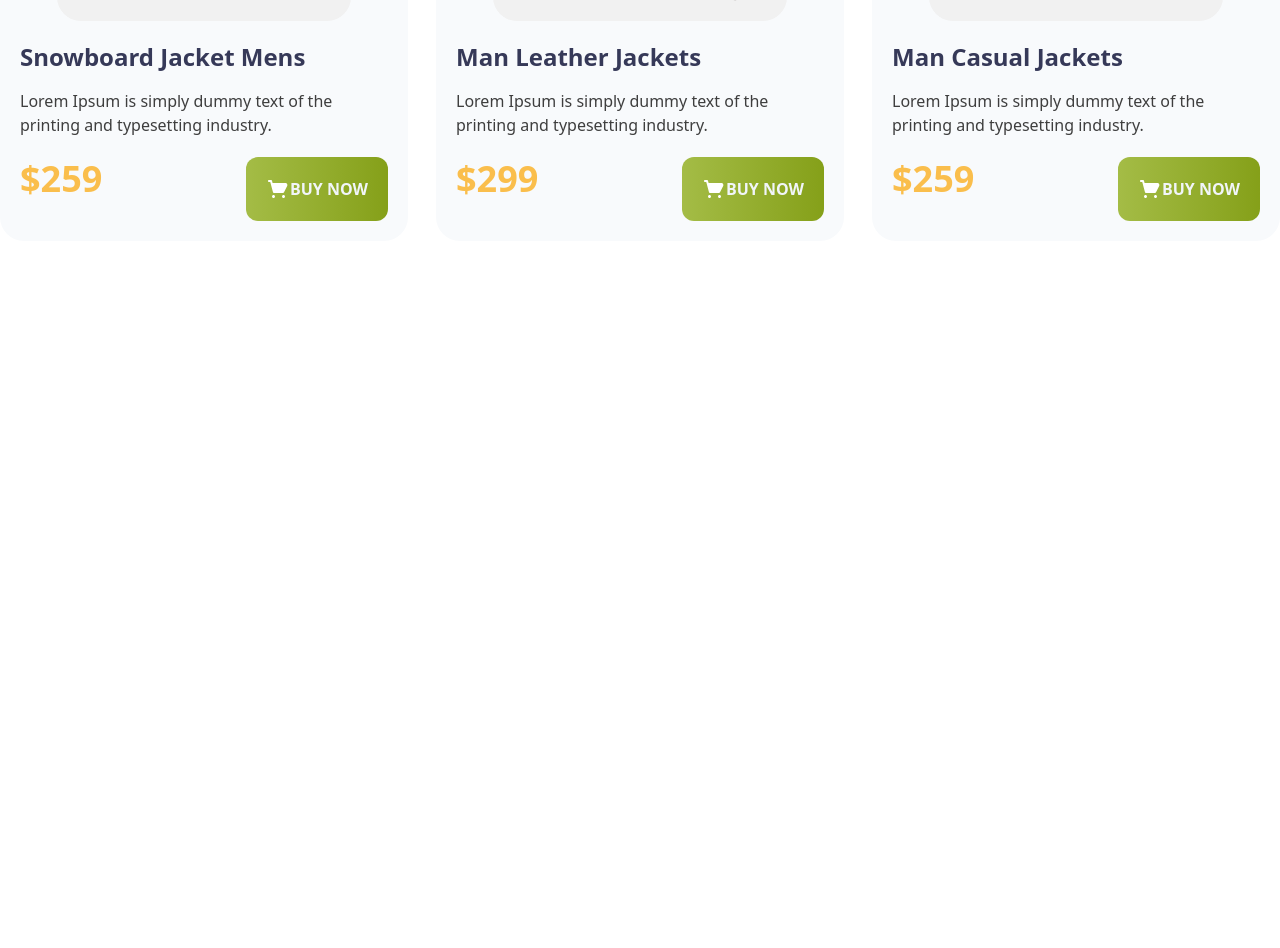
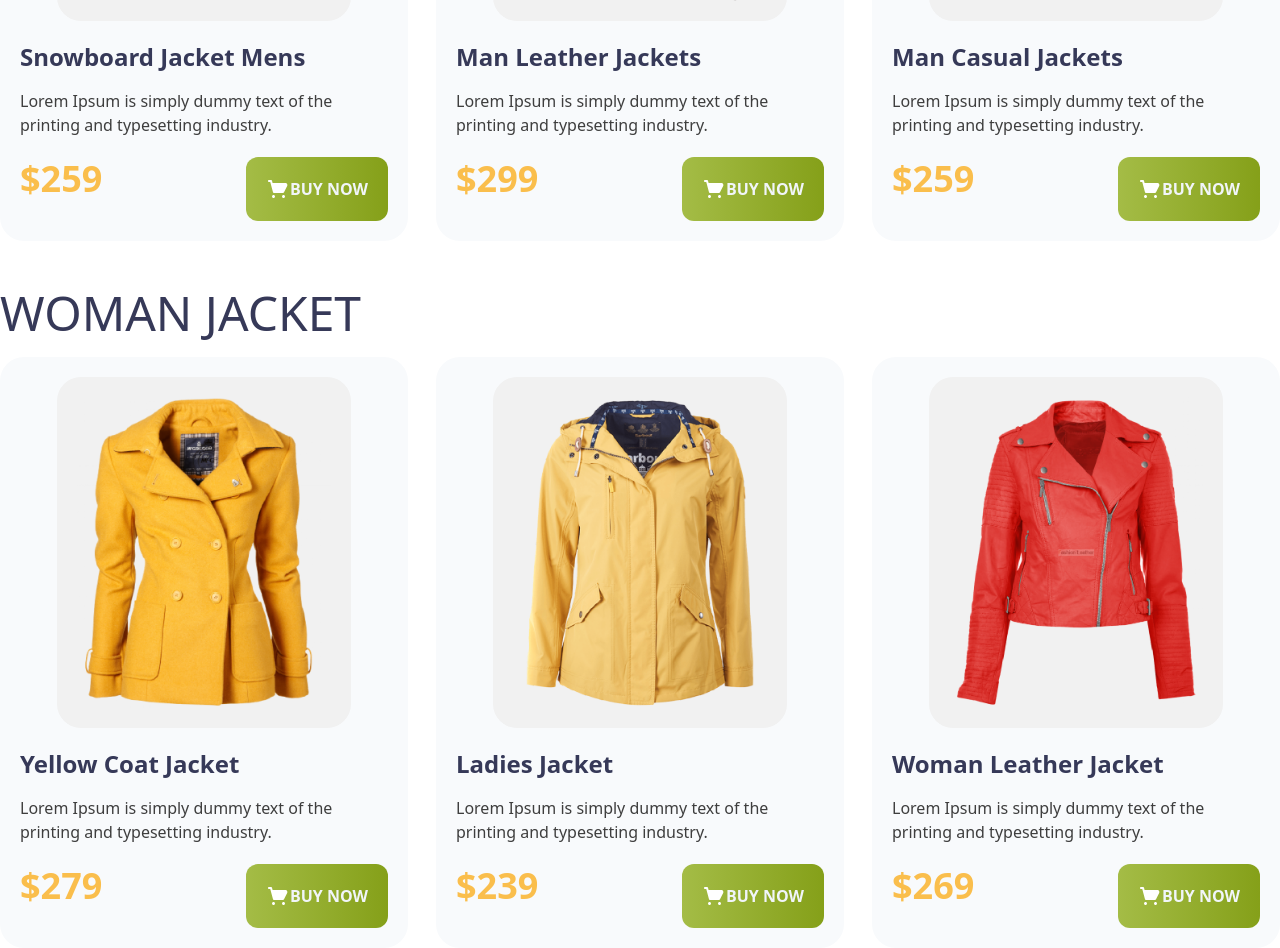
Before and after one commit to ahmed-niaz/PenguinFashion, a website built with Vite: page index.html in a window 1280 px wide. Shown: the part 1046-1994 px from the top of the page. Before the commit the page ends 1287 px from the top, so only its background shows below. Built offline with nearby package versions, Linux system fonts and the light colour scheme; files whose address does not match are found by name.

Commit message:
complete the other section

```diff
--- a/index.html
+++ b/index.html
@@ -137,6 +137,68 @@
           </div>
         </div>
       </section>
+      <section class="container w-11/12 md:w-full mx-auto my-0">
+        <h2 class="text-[#363958] text-5xl font-medium uppercase mt-12 ">Woman Jacket</h2>
+        <div class="flex gap-7 md:flex-row flex-col  justify-between items-center  rounded-3xl mt-5">
+          <div class="bg-slate-50 rounded-3xl p-5">
+            <img class="rounded-3xl w-4/5 p-5 content-center bg-[#f1f1f1] mx-auto my-0" src="./assets/images/jacket-1.png" alt="Jacket" />
+            <h3 class="text-2xl mt-5 mb-4 font-bold text-[#363958]">Yellow Coat Jacket </h3>
+            <p class="w-11/12 text-[#3E3E3E] text-base font-medium">
+              Lorem Ipsum is simply dummy text of the printing and typesetting
+              industry.
+            </p>
+            <div class="flex justify-between items-center">
+              <h2 class="text-[#FABE4C] font-extrabold text-4xl">$279</h2>
+              <button
+                class="p-5 flex bg-black bg-gradient-to-r from-[#A4BC46] to-[#85A019] rounded-xl mt-5"
+              >
+                <img src="./assets/icons/cart.svg" alt="cart" />
+                <p class="text-base font-semibold text-slate-100 uppercase">
+                  Buy Now
+                </p>
+              </button>
+            </div>
+          </div>
+          <div class="bg-slate-50 rounded-3xl p-5">
+            <img class="rounded-3xl w-4/5 p-5 content-center bg-[#f1f1f1] mx-auto my-0" src="./assets/images/jacket-2.png" alt="Jacket" />
+            <h3 class="text-2xl mt-5 mb-4 font-bold text-[#363958]">Ladies Jacket </h3>
+            <p class="w-11/12 text-[#3E3E3E] text-base font-medium">
+              Lorem Ipsum is simply dummy text of the printing and typesetting
+              industry.
+            </p>
+            <div class="flex justify-between items-center">
+              <h2 class="text-[#FABE4C] font-extrabold text-4xl">$239</h2>
+              <button
+                class="p-5 flex bg-black bg-gradient-to-r from-[#A4BC46] to-[#85A019] rounded-xl mt-5"
+              >
+                <img src="./assets/icons/cart.svg" alt="cart" />
+                <p class="text-base font-semibold text-slate-100 uppercase">
+                  Buy Now
+                </p>
+              </button>
+            </div>
+          </div>
+          <div class="bg-slate-50 rounded-3xl p-5">
+            <img class="rounded-3xl w-4/5 p-5 content-center bg-[#f1f1f1] mx-auto my-0" src="./assets/images/jacket-3.png" alt="Jacket" />
+            <h3 class="text-2xl mt-5 mb-4 font-bold text-[#363958]">Woman Leather Jacket</h3>
+            <p class="w-11/12 text-[#3E3E3E] text-base font-medium">
+              Lorem Ipsum is simply dummy text of the printing and typesetting
+              industry.
+            </p>
+            <div class="flex justify-between items-center">
+              <h2 class="text-[#FABE4C] font-extrabold text-4xl">$269</h2>
+              <button
+                class="p-5 flex bg-black bg-gradient-to-r from-[#A4BC46] to-[#85A019] rounded-xl mt-5"
+              >
+                <img src="./assets/icons/cart.svg" alt="cart" />
+                <p class="text-base font-semibold text-slate-100 uppercase">
+                  Buy Now
+                </p>
+              </button>
+            </div>
+          </div>
+        </div>
+      </section>
     </main>
   </body>
 </html>
```
